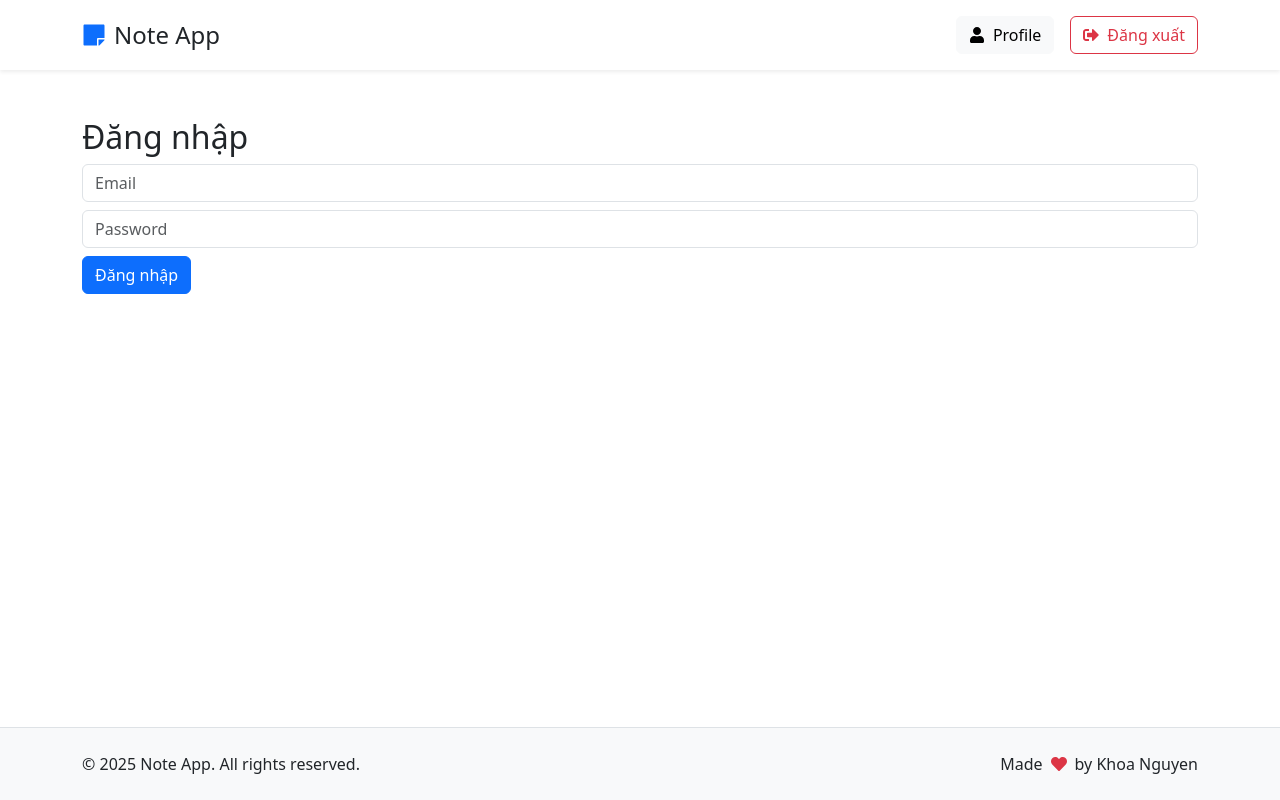
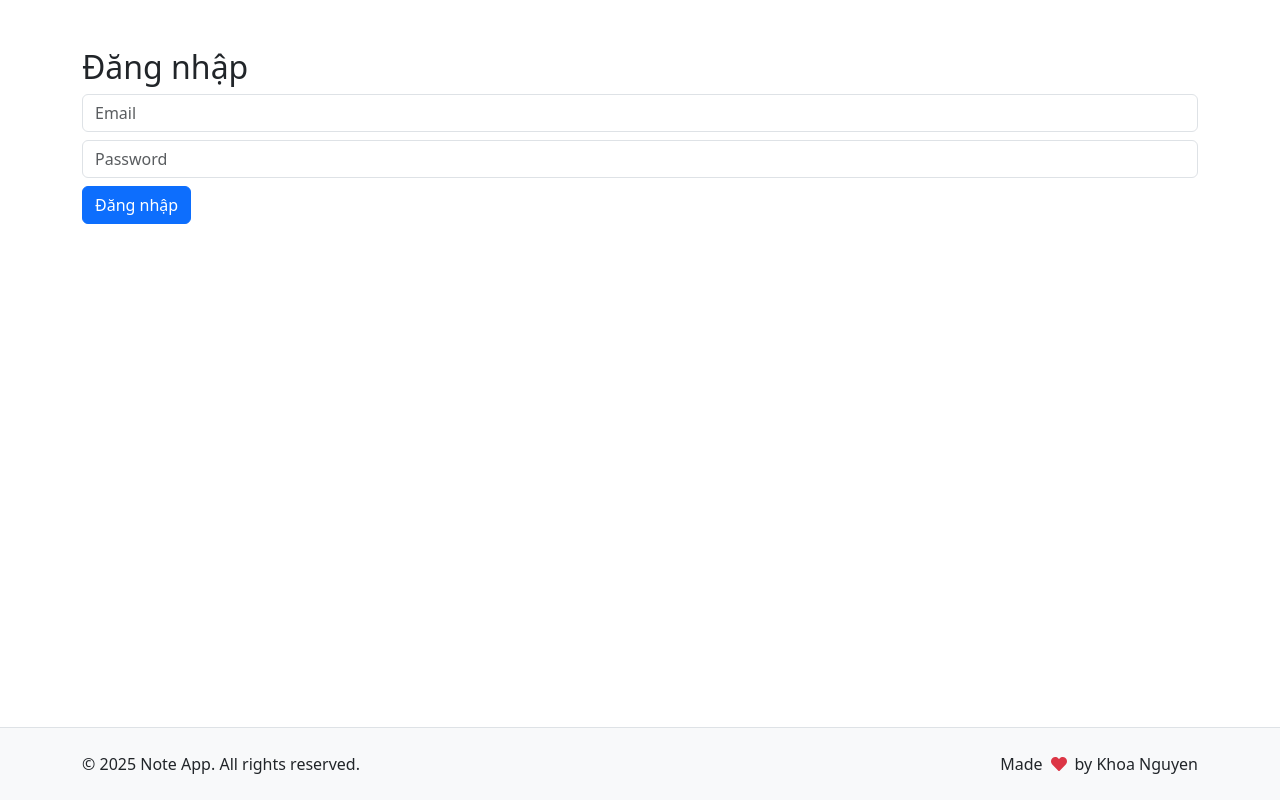
Before and after one commit to KhoaNguyen-HCMUS/note-app-frontend, a React (Vite) app: page / in a window 1280 px wide. Built offline with nearby package versions, Linux system fonts and the light colour scheme; no server answers.

Commit message:
feat ✨  update header

```diff
--- a/src/components/layout/header.jsx
+++ b/src/components/layout/header.jsx
@@ -6,7 +6,7 @@ export default function Header() {
 
   const handleLogout = () => {
     localStorage.removeItem('token');
-    navigate('/login');
+    navigate('/');
   };
 
   return (
--- a/src/components/layout/layout.jsx
+++ b/src/components/layout/layout.jsx
@@ -1,10 +1,14 @@
+import { useLocation } from 'react-router-dom';
 import Header from './header.jsx';
 import Footer from './footer.jsx';
 
 export default function Layout({ children }) {
+  const location = useLocation();
+  const isAuthPage = ['/', '/register'].includes(location.pathname);
+
   return (
     <div className='d-flex flex-column min-vh-100'>
-      <Header />
+      {!isAuthPage && <Header />}
       <main className='flex-grow-1'>{children}</main>
       <Footer />
     </div>
```
